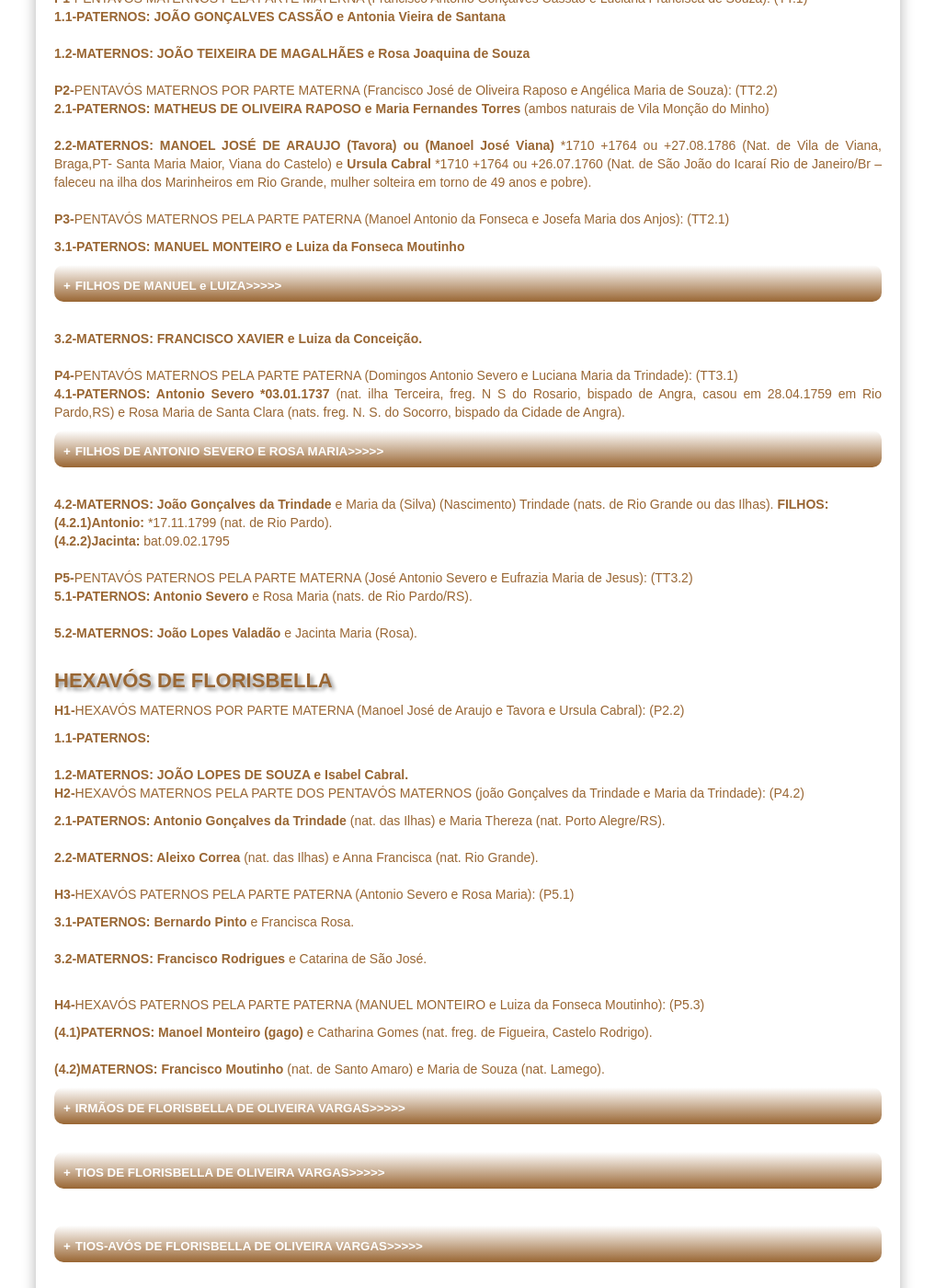
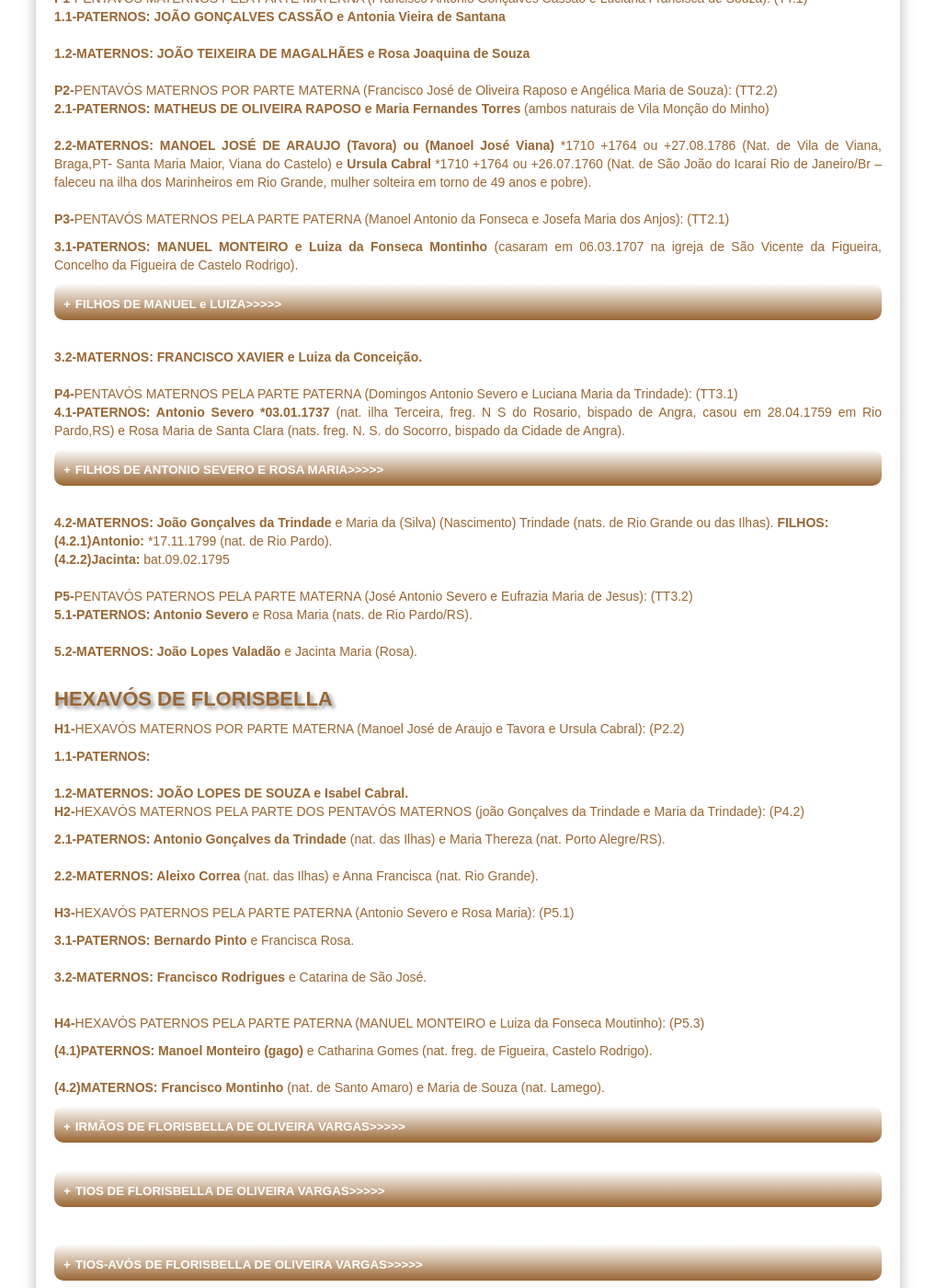
Before and after one commit to claudiovargas1955/claudiovargas1955.github.io, a Jekyll site: the page built from _pages/arvore-genealogica-de-costados-de-florisbella.html, in a window 1280 px wide and 1400 px high, scrolled down 2566 px. Shown: the whole window at 92% size, without its empty margins (131-1148 px from the left). Built offline with Jekyll 4.4.1, drawn with Linux system fonts in a browser that asks for light colours; some web fonts are replaced.

Commit message:
Update arvore-genealogica-de-costados-de-florisbella.html

```diff
--- a/_pages/arvore-genealogica-de-costados-de-florisbella.html
+++ b/_pages/arvore-genealogica-de-costados-de-florisbella.html
@@ -875,7 +875,8 @@ filho de João Gonçalves da Cunha e Maria dos Anjos, ). <br>FILHOS:</b><br>
  Rio de Janeiro/Br – faleceu na ilha dos Marinheiros em Rio Grande, mulher solteira em torno de 49 anos e pobre).<br/><br/>
 
  <b>P3-</b>PENTAVÓS MATERNOS PELA PARTE  PATERNA (Manoel Antonio da Fonseca e Josefa Maria dos Anjos): (TT2.1)<br>
- <p><b>3.1-PATERNOS: MANUEL MONTEIRO e Luiza da Fonseca Moutinho</b></p>
+ <p><b>3.1-PATERNOS: MANUEL MONTEIRO e Luiza da Fonseca Montinho</b> (casaram em 06.03.1707 na igreja de São Vicente da Figueira,
+ Concelho da Figueira de Castelo Rodrigo).</p>
  <details><p><summary>FILHOS DE MANUEL e LUIZA>>>>></summary><br/>
   <p><b>(3.1)Anna: </b>bat.02.09.1729 (nat.Figueira, Castelo Rodrigo, Guarda).<br>
      <b>(3.2)Joana: </b>bat.14.07.1735 (nat.Figueira, Castelo Rodrigo, Guarda). </details></p><br>
@@ -1031,7 +1032,7 @@ da Rocha e Isabel Francisca de Jesus).<br><br>
 <p><b>H4-</b>HEXAVÓS PATERNOS PELA PARTE PATERNA (MANUEL MONTEIRO e Luiza da Fonseca Moutinho): (P5.3)</p>
 <p><b>(4.1)PATERNOS: Manoel Monteiro (gago) </b> e Catharina Gomes (nat. freg. de Figueira, Castelo Rodrigo).<br><br>
 
- <b>(4.2)MATERNOS: Francisco Moutinho </b>(nat. de Santo Amaro) </b>e Maria de Souza (nat. Lamego). <br>
+ <b>(4.2)MATERNOS: Francisco Montinho </b>(nat. de Santo Amaro) </b>e Maria de Souza (nat. Lamego). <br>
 
 <details><p><summary>IRMÃOS DE FLORISBELLA DE OLIVEIRA VARGAS>>>>></summary><br/>
 <p><b>(1) Antenor Fonseca de Oliveira:</b> *26.08.1900 (casou em 27.06.1925 com Seranilda da Costa Mazuim *11.07.1906 ou 1912
```
